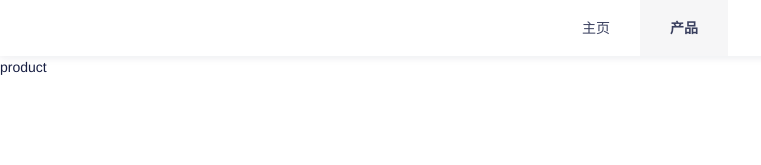
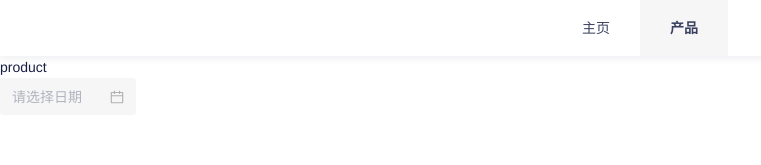
Before and after one commit to wangchaochuan/react-app, a React (Create React App) app: page /product in a window 1280 px wide. Shown: the top 165 px of the page, without its empty margins (0-761 px from the left). Built offline with nearby package versions, Linux system fonts and the light colour scheme.

Commit message:
build:switch antd moment to dayjs

```diff
--- a/craco.config.js
+++ b/craco.config.js
@@ -1,11 +1,12 @@
 const path = require('path');
 const { addBeforeLoaders, removeLoaders, loaderByName } = require('@craco/craco');
-const SpeedMeasurePlugin = require('speed-measure-webpack-plugin');
-const { BundleAnalyzerPlugin } = require('webpack-bundle-analyzer');
 const WebpackBar = require('webpackbar');
 const TerserPlugin = require('terser-webpack-plugin');
+const AntdDayjsWebpackPlugin = require('antd-dayjs-webpack-plugin');
+const { BundleAnalyzerPlugin } = require('webpack-bundle-analyzer');
 const { DllReferencePlugin } = require('webpack');
 const CompressionWebpackPlugin = require('compression-webpack-plugin');
+const SpeedMeasurePlugin = require('speed-measure-webpack-plugin');
 const smp = new SpeedMeasurePlugin();
 const { name } = require('./package.json');
 const manifest = require('./public/lib/vendor.json');
@@ -48,13 +49,7 @@ module.exports = {
       '@utils': pathResolve('src/utils'),
       '@contexts': pathResolve('src/contexts'),
     },
-    plugins: [
-      new WebpackBar(),
-      new DllReferencePlugin({
-        // 将manifest字段配置成我们第1步中打包出来的json文件
-        manifest,
-      }),
-    ],
+    plugins: [new WebpackBar(), new DllReferencePlugin({ manifest }), new AntdDayjsWebpackPlugin()],
     configure(webpackConfig, { env }) {
       // 配置扩展扩展名优化
       webpackConfig.resolve.extensions = ['.tsx', '.ts', '.jsx', '.js', '.scss', '.css', '.json'];
--- a/package.json
+++ b/package.json
@@ -8,6 +8,7 @@
     "@types/react": "^18.0.17",
     "@types/react-dom": "^18.0.6",
     "antd": "^4.23.1",
+    "antd-dayjs-webpack-plugin": "^1.0.6",
     "axios": "^0.27.2",
     "classnames": "^2.3.2",
     "mockjs": "^1.1.0",
--- a/src/index.tsx
+++ b/src/index.tsx
@@ -1,11 +1,13 @@
 import React from 'react';
 import ReactDOM from 'react-dom/client';
+import dayjs from 'dayjs';
 import App from '@/App';
 import reportWebVitals from '@/reportWebVitals';
 import { isInMicroApp } from '@/utils';
-import 'moment/locale/zh-cn';
+import 'dayjs/locale/zh-cn';
 import '@/index.scss';
 import '@/public-path';
+dayjs.locale('zh-cn');
 
 function render(root: ReactDOM.Root, basename: string) {
   root.render(
--- a/src/routes/product/index.tsx
+++ b/src/routes/product/index.tsx
@@ -1,7 +1,15 @@
 import { FC } from 'react';
+import { DatePicker } from 'antd';
 
 const Product: FC = () => {
-  return <div>product</div>;
+  return (
+    <div>
+      <div>product</div>
+      <div>
+        <DatePicker size="large" />
+      </div>
+    </div>
+  );
 };
 
 export default Product;
```
Also changed, not shown: 1 other file (tests, documents, lock files or other folders).
